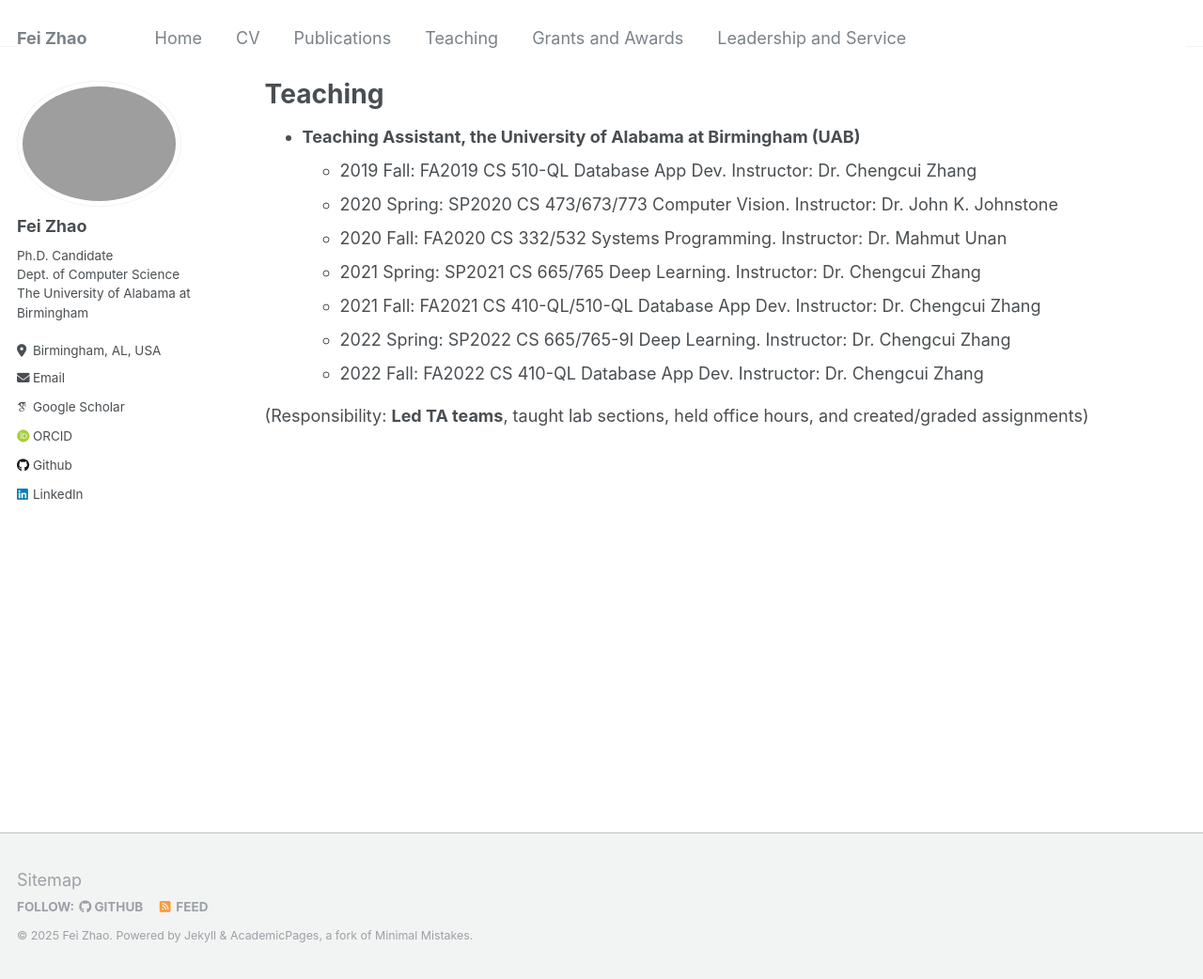
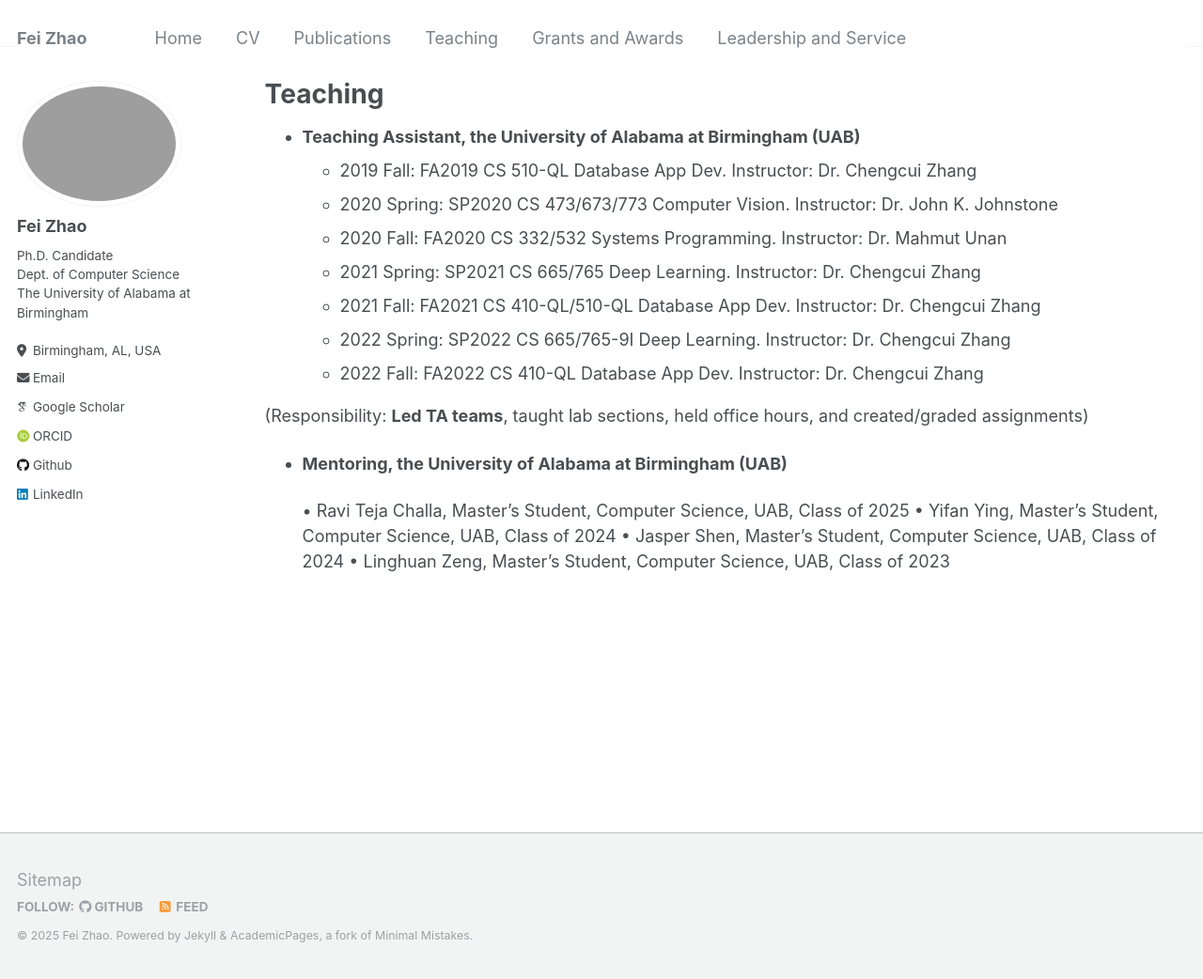
Before and after one commit to feizhao19/feizhao19.github.io, a Jekyll site: the page built from _pages/teaching.md, in a window 1280 px wide and 1042 px high. Shown: the whole window at 94% size. Built offline with Jekyll 4.4.1, drawn with Linux system fonts in a browser that asks for light colours; some web fonts are replaced.

Commit message:
added mentoring page

```diff
--- a/_pages/teaching.md
+++ b/_pages/teaching.md
@@ -17,3 +17,11 @@ author_profile: true
   * 2022 Fall: FA2022 CS 410-QL Database App Dev. Instructor: Dr. Chengcui Zhang
 
 (Responsibility: **Led TA teams**, taught lab sections, held office hours, and created/graded assignments)
+
+
+* **Mentoring, the University of Alabama at Birmingham (UAB)**
+
+	•	Ravi Teja Challa, Master’s Student, Computer Science, UAB, Class of 2025
+	•	Yifan Ying, Master’s Student, Computer Science, UAB, Class of 2024
+	•	Jasper Shen, Master’s Student, Computer Science, UAB, Class of 2024
+	•	Linghuan Zeng, Master’s Student, Computer Science, UAB, Class of 2023
```
